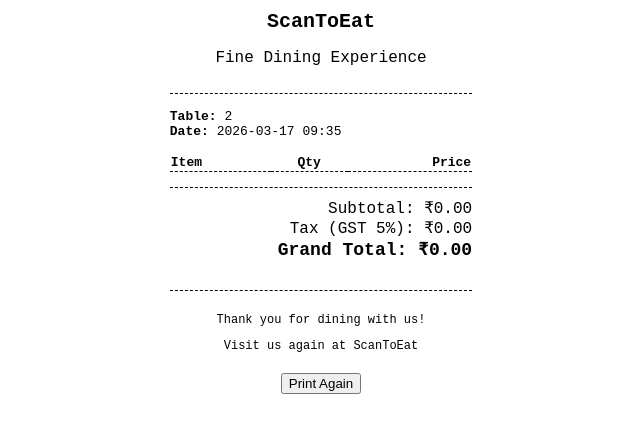
After one commit to Aarthikavelayutham/ScanToEat, a Django app: page /tables/bill/print/1e0b6576-a614-4091-b9f6-a1d051c3ad55/ in a window 1280 px wide. The commit adds this page. Shown: the top 433 px of the page, without its empty margins (319-959 px from the left). Run offline with Django 5.2, Linux system fonts and the light colour scheme; data comes from the database, SQL or seed files in the repository; tables that the repository leaves empty hold one stand-in row (values such as "Sample post"); lists and menus that the app fills with data are empty.

Commit message:
Feature: Waiter notifications and automated printable bill generation

```diff
--- /dev/null
+++ b/tables/templatetags/bill_filters.py
@@ -0,0 +1,17 @@
+from django import template
+
+register = template.Library()
+
+@register.filter
+def multiply(value, arg):
+    try:
+        return float(value) * float(arg)
+    except (ValueError, TypeError):
+        return 0
+
+@register.filter
+def add_gst(value, arg):
+    try:
+        return float(value) * 1.05
+    except (ValueError, TypeError):
+        return 0
--- a/tables/urls.py
+++ b/tables/urls.py
@@ -5,5 +5,6 @@ urlpatterns = [
     path('waiter/', views.waiter_dashboard, name='waiter'),
     path('waiter/fragment/', views.waiter_fragment, name='waiter_fragment'),
     path('bill/<uuid:table_id>/', views.bill_table, name='bill_table'),
+    path('bill/print/<uuid:table_id>/', views.printable_bill, name='printable_bill'),
     path('qrcodes/', views.qr_codes_page, name='qr_codes'),
 ]
--- a/tables/views.py
+++ b/tables/views.py
@@ -94,3 +94,19 @@ def waiter_fragment(request):
     return render(request, 'tables/waiter_fragment.html', {
         'table_data': table_data,
     })
+
+
+def printable_bill(request, table_id):
+    table = get_object_or_404(Table, id=table_id)
+    orders = Order.objects.filter(
+        table=table,
+        status__in=['pending', 'preparing', 'ready', 'delivered']
+    ).prefetch_related('items__menu_item')
+
+    total_amount = sum(o.total_amount for o in orders)
+
+    return render(request, 'tables/bill_print.html', {
+        'table': table,
+        'orders': orders,
+        'total': total_amount,
+    })
--- /dev/null
+++ b/templates/tables/bill_print.html
@@ -0,0 +1,73 @@
+<!DOCTYPE html>
+{% load bill_filters %}
+<html lang="en">
+<head>
+    <meta charset="UTF-8">
+    <title>Bill - Table {{ table.number }}</title>
+    <style>
+        body { font-family: 'Courier New', Courier, monospace; width: 80mm; margin: 0 auto; padding: 10px; color: #000; }
+        .header { text-align: center; border-bottom: 1px dashed #000; padding-bottom: 10px; margin-bottom: 15px; }
+        .header h1 { margin: 0; font-size: 20px; }
+        .meta { font-size: 13px; margin-bottom: 15px; }
+        .items { width: 100%; border-collapse: collapse; margin-bottom: 15px; }
+        .items th { border-bottom: 1px dashed #000; text-align: left; font-size: 13px; }
+        .items td { padding: 5px 0; font-size: 13px; }
+        .total-box { border-top: 1px dashed #000; padding-top: 10px; text-align: right; }
+        .total-amount { font-size: 18px; font-weight: bold; }
+        .footer { text-align: center; margin-top: 30px; font-size: 12px; border-top: 1px dashed #000; padding-top: 10px; }
+
+        @media print {
+            .no-print { display: none; }
+        }
+    </style>
+</head>
+<body onload="window.print(); setTimeout(window.close, 500);">
+
+<div class="header">
+    <h1>ScanToEat</h1>
+    <p>Fine Dining Experience</p>
+</div>
+
+<div class="meta">
+    <div><strong>Table:</strong> {{ table.number }}</div>
+    <div><strong>Date:</strong> {% now "Y-m-d H:i" %}</div>
+</div>
+
+<table class="items">
+    <thead>
+        <tr>
+            <th>Item</th>
+            <th style="text-align: center;">Qty</th>
+            <th style="text-align: right;">Price</th>
+        </tr>
+    </thead>
+    <tbody>
+        {% for order in orders %}
+            {% for item in order.items.all %}
+            <tr>
+                <td>{{ item.menu_item.name }}</td>
+                <td style="text-align: center;">{{ item.quantity }}</td>
+                <td style="text-align: right;">₹{{ item.total_price|floatformat:2 }}</td>
+            </tr>
+            {% endfor %}
+        {% endfor %}
+    </tbody>
+</table>
+
+<div class="total-box">
+    <div>Subtotal: ₹{{ total|floatformat:2 }}</div>
+    <div>Tax (GST 5%): ₹{{ total|multiply:0.05|floatformat:2 }}</div>
+    <div class="total-amount">Grand Total: ₹{{ total|add_gst:1.05|floatformat:2 }}</div>
+</div>
+
+<div class="footer">
+    <p>Thank you for dining with us!</p>
+    <p>Visit us again at ScanToEat</p>
+</div>
+
+<div class="no-print" style="margin-top: 20px; text-align: center;">
+    <button onclick="window.print()">Print Again</button>
+</div>
+
+</body>
+</html>
```
Also changed, not shown: templates/tables/waiter.html (+75 -5 lines), tables/templatetags/__init__.py (added).
